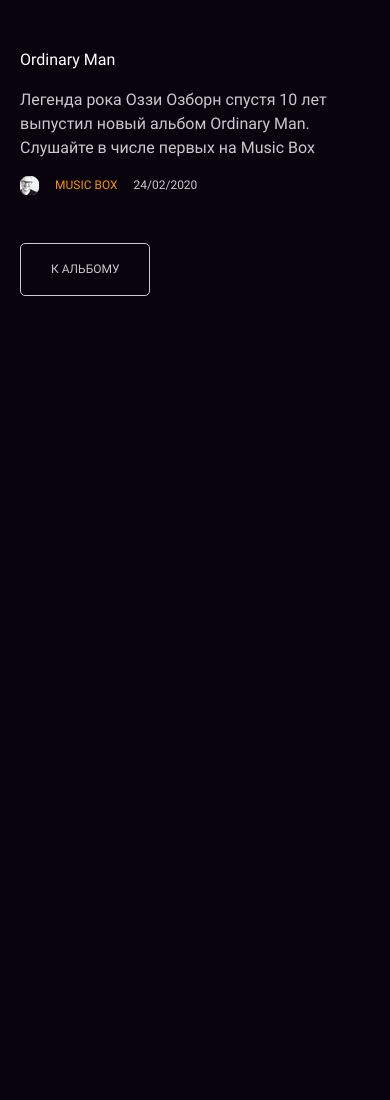
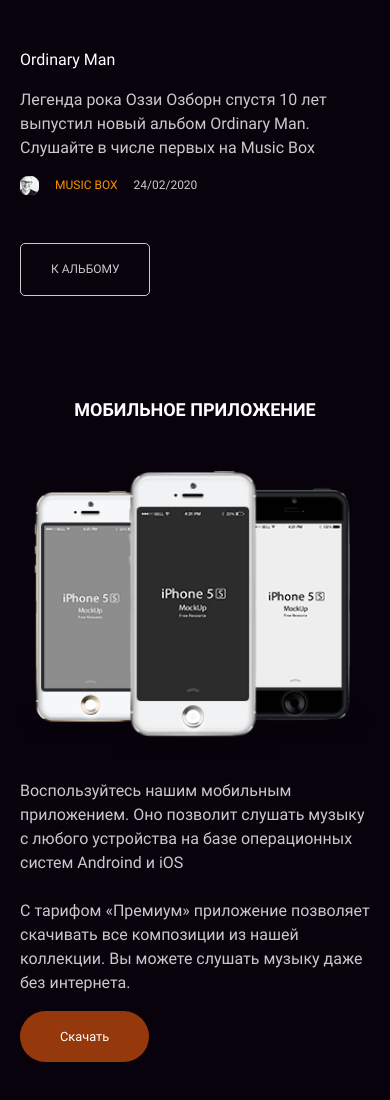
Before and after one commit to SpaceDenika/layout-designer-project-lvl2, a website: page src/index.html in a window 390 px wide. Shown: the part 3968-5068 px from the top of the page. Before the commit the page ends 4264 px from the top, so only its background shows below. Drawn offline with Linux system fonts and the light colour scheme.

Commit message:
added mobile app section

```diff
--- a/src/index.html
+++ b/src/index.html
@@ -120,6 +120,18 @@
         </ul>
       </div>
     </section>
+    <section id="page-app" class="mobile">
+      <div class="container mobile__container">
+        <h2 class="mobile__title">Мобильное приложение</h2>
+        <div class="mobile__main">
+          <div class="mobile__info">
+            <p class="mobile__description">Воспользуйтесь нашим мобильным приложением. Оно позволит слушать музыку с любого устройства на базе операционных систем Androind и iOS<br><br>С тарифом «Премиум» приложение позволяет скачивать все композиции из нашей коллекции. Вы можете слушать музыку даже без интернета.</p>
+            <a href="#" class="mobile__link">Скачать</a>
+          </div>
+          <img src="images/iphone.png" alt="iPhones" class="mobile__img">
+        </div>
+      </div>
+    </section>
   </main>
 </body>
 </html>
--- a/src/scss/_article.scss
+++ b/src/scss/_article.scss
@@ -59,6 +59,11 @@
     text-transform: uppercase;
     color: $orangeColor;
     text-decoration: none;
+
+      &:hover {
+        color: #54230b;
+        transition: color .3s ease;
+      }
   }
 
   &__date {
--- /dev/null
+++ b/src/scss/_mobile.scss
@@ -0,0 +1,63 @@
+.mobile {
+  &__container {
+    padding: 100px 0;
+  }
+
+  &__title {
+    margin-bottom: 48px;
+    text-align: center;
+  }
+
+  &__main {
+    display: flex;
+    justify-content: space-between;
+  }
+
+  &__info {
+    max-width: 600px;
+    width: 100%;
+    height: auto;
+  }
+
+  &__description {
+    font-style: normal;
+    font-weight: 400;
+    font-size: 16px;
+    line-height: 150%;
+    color: $darkGrayColor;
+  }
+
+  &__link {
+    display: inline-block;
+    font-style: normal;
+    font-weight: 400;
+    font-size: 12.8px;
+    line-height: 150%;
+    color: $whiteColor;
+    padding: 16px 40px;
+    border-radius: 32px;
+    background-color: $darkOrangeColor;
+    text-decoration: none;
+
+      &:hover {
+        background-color: #54230b;
+        transition: background-color .3s ease;
+      }
+  }
+}
+
+@media screen and (max-width: 1024px) {
+  .mobile {
+    &__container {
+      padding: 100px 20px;
+    }
+  }
+}
+
+@media screen and (max-width: 768px) {
+  .mobile {
+    &__main {
+      flex-direction: column-reverse;
+    }
+  }
+}
--- a/src/scss/app.scss
+++ b/src/scss/app.scss
@@ -8,3 +8,4 @@
 @import "_cards.scss";
 @import "_news.scss";
 @import "_article.scss";
+@import "_mobile.scss";
```
Also changed, not shown: src/styles/app.css.
